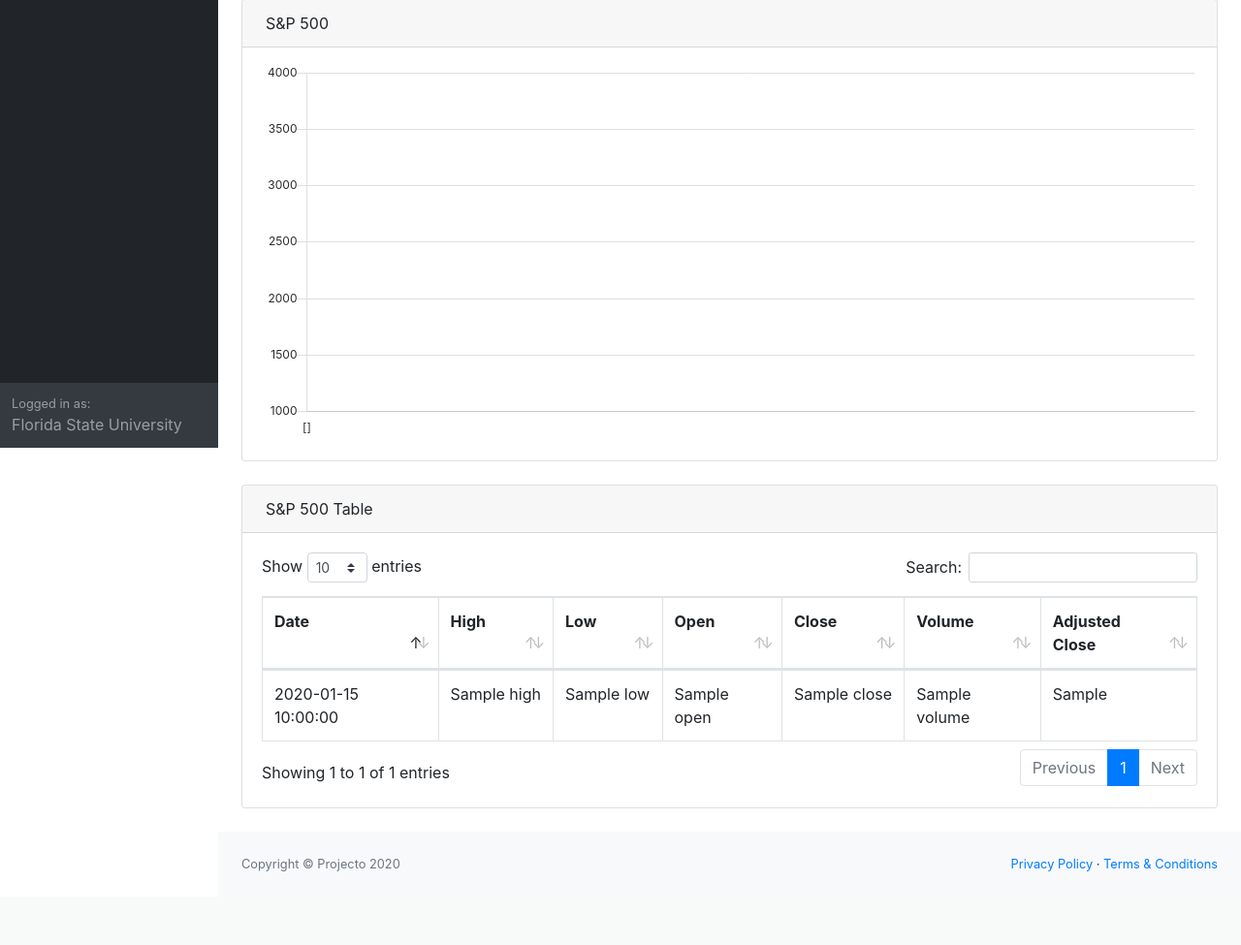
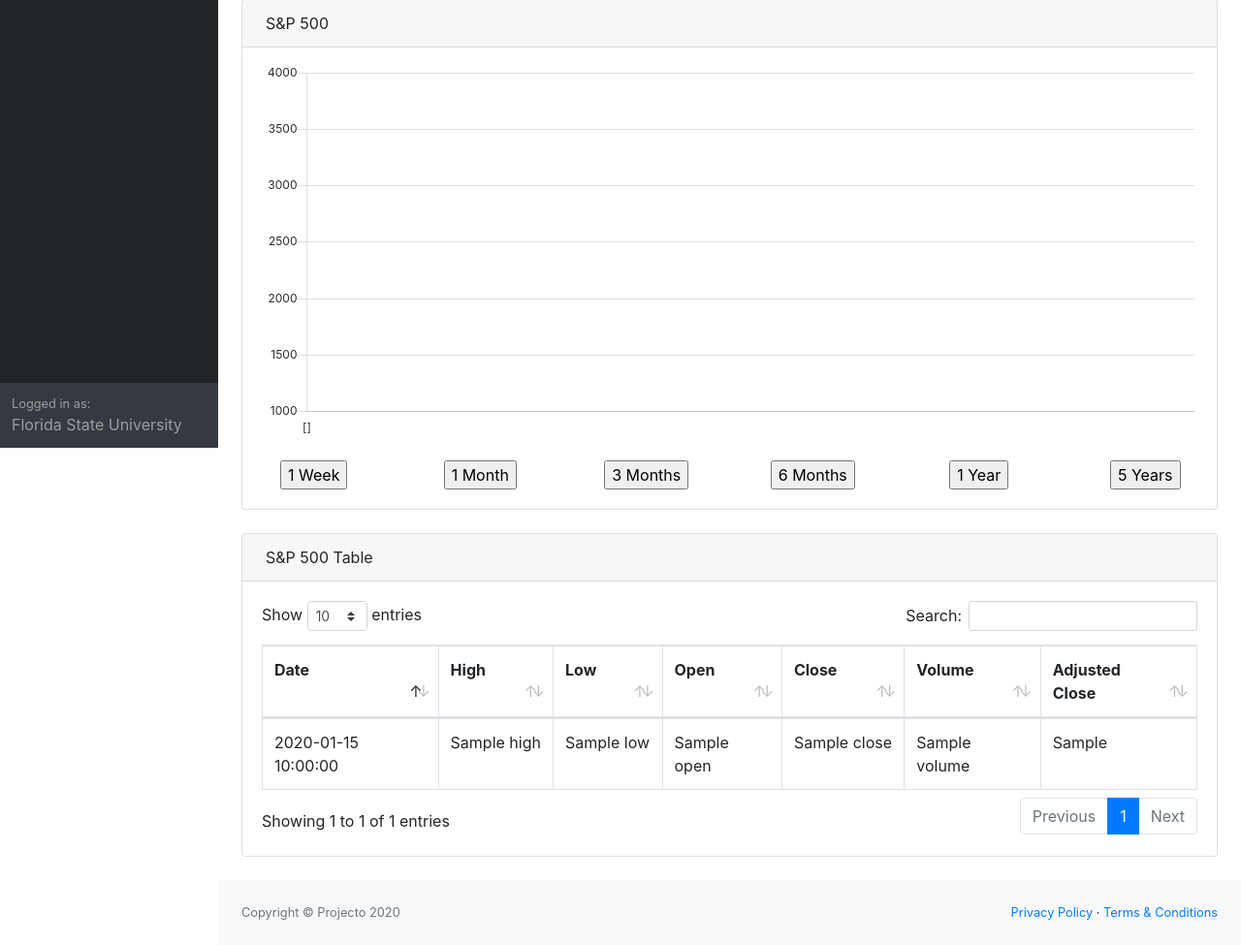
Before and after one commit to am16br/COP4521, a Flask app: template Website/templates/index.html in a window 1280 px wide. Shown: the part 338-1313 px from the top of the page at 97% size. Before the commit the page ends 1237 px from the top, so only its background shows below. Run offline with Flask 2, Linux system fonts and the light colour scheme; the template is opened without the code that fills it: most values are stand-ins (such as "Sample title", 1, 10 or a date in 2020); some libraries are stand-ins or nearby versions.

Commit message:
Update index.html

```diff
--- a/Website/templates/index.html
+++ b/Website/templates/index.html
@@ -138,6 +138,28 @@
                                         });
                                     }
                                 </script>
+                                    <form action="{{url_for('home')}}" method='post'>    <!--form sends data to app.py to be added to db-->
+                                        <div class="row" style="margin-bottom: 20px;">
+                                            <div class="col" style="text-align: center;">
+                                                <input type="submit" name="1" value="1 Week">
+                                            </div>
+                                            <div class="col" style="text-align: center;">
+                                                <input type="submit" name="1" value="1 Month">
+                                            </div>
+                                            <div class="col" style="text-align: center;">
+                                                <input type="submit" name="1" value="3 Months">
+                                            </div>
+                                            <div class="col" style="text-align: center;">
+                                                <input type="submit" name="1" value="6 Months">
+                                            </div>
+                                            <div class="col" style="text-align: center;">
+                                                <input type="submit" name="1" value="1 Year">
+                                            </div>
+                                            <div class="col" style="text-align: center;">
+                                                <input type="submit" name="1" value="5 Years">
+                                            </div>
+                                        </div>
+                                    </form>
                             </div>
                         <div class="card mb-4">
                             <div class="card-header">
```
